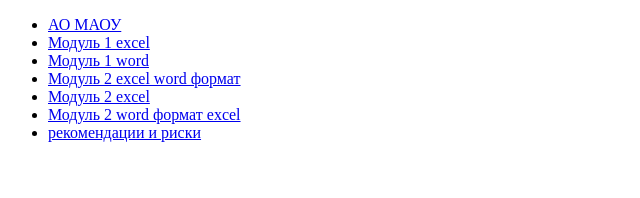
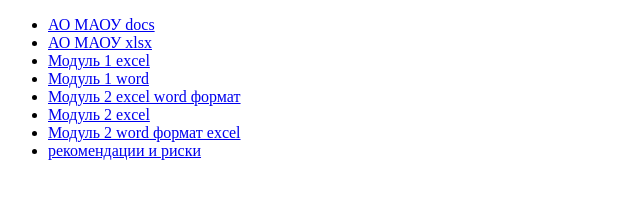
Before and after one commit to haku14/testweb, a plain HTML site: page index.html in a window 1280 px wide. Shown: the whole page, without its empty margins (0-640 px from the left). Drawn offline with Linux system fonts and the light colour scheme.

Commit message:
add file

```diff
--- a/index.html
+++ b/index.html
@@ -3,7 +3,8 @@
   <head> </head>
   <body>
     <ul>
-      <li><a href="files/AO_MAOU.xlsx">АО МАОУ</a></li>
+      <li><a href="files/AO_MAOU.docx">АО МАОУ docs</a></li>
+      <li><a href="files/AO_MAOU.xlsx">АО МАОУ xlsx</a></li>
       <li><a href="files\Модуль 1 Excel.xlsx">Модуль 1 excel</a></li>
       <li><a href="files\Модуль 1 word.docx">Модуль 1 word</a></li>
       <li>
```
Also changed, not shown: 1 other file.
